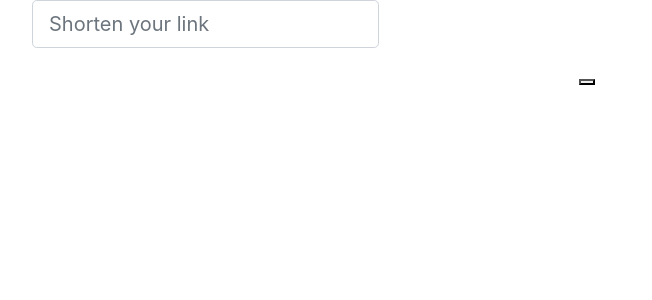
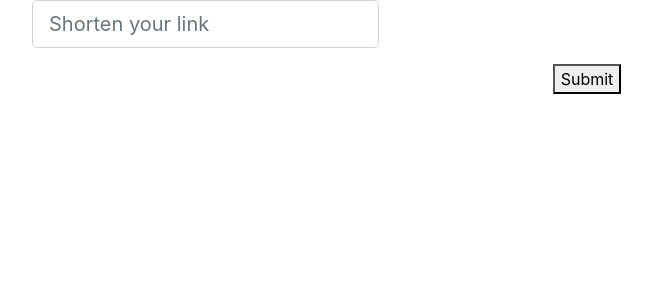
Before and after one commit to neerajp99/url_shortner, a React (Create React App) app in the folder client/: page /homepage in a window 1280 px wide. Shown: the top 300 px of the page, without its empty margins (53-705 px from the left). Built offline with nearby package versions, Linux system fonts and the light colour scheme.

Commit message:
Modified homeopage

```diff
--- a/client/src/components/Homepage.js
+++ b/client/src/components/Homepage.js
@@ -1,9 +1,10 @@
 import React, { Component } from "react";
 import InputFieldGroup from "./commons/InputFieldGroup";
+import axios from "axios";
 
 class Homepage extends Component {
   state = {
-    baseUrl: "localhost",
+    baseUrl: "https://localhost",
     initialUrl: "",
     shortUrl: "",
     newurl: "",
@@ -12,7 +13,25 @@ class Homepage extends Component {
   };
 
   onChange = event => {
-    [event.target.name] = event.target.value;
+    this.setState({
+      [event.target.name]: event.target.value
+    });
+    console.log(this.state.initialUrl);
+  };
+
+  onSubmit = event => {
+    event.preventDefault();
+    axios
+      .post("/api/url/url", {
+        initialUrl: this.state.initialUrl,
+        baseUrl: this.state.baseUrl
+      })
+      .then(res => {
+        console.log(res.data.newUrl);
+      })
+      .catch(error => {
+        console.log(error);
+      });
   };
 
   render() {
@@ -26,7 +45,7 @@ class Homepage extends Component {
               value={this.state.initialUrl}
               onChange={this.onChange}
             />
-            <button></button>
+            <button onClick={this.onSubmit}> Submit </button>
           </div>
         </div>
       </div>
```
